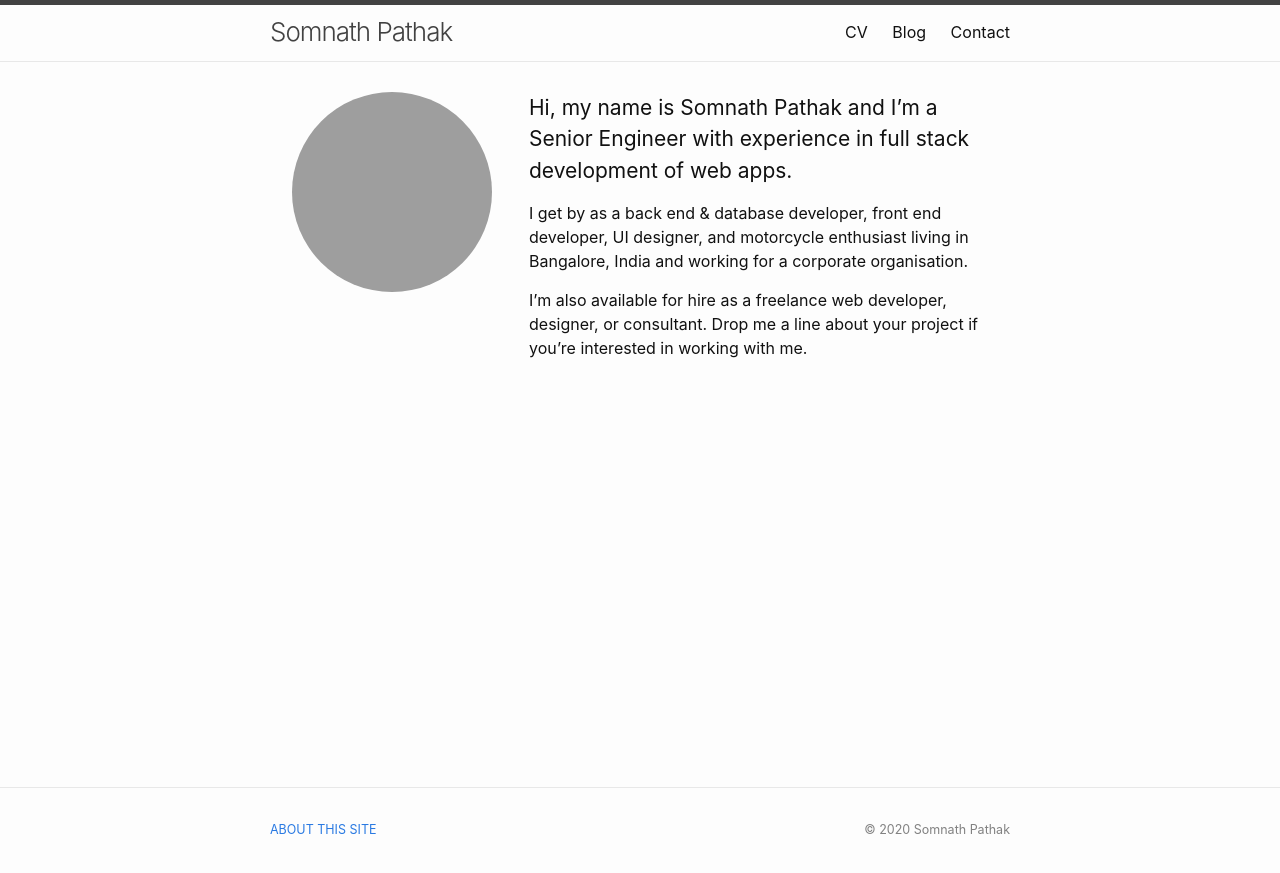
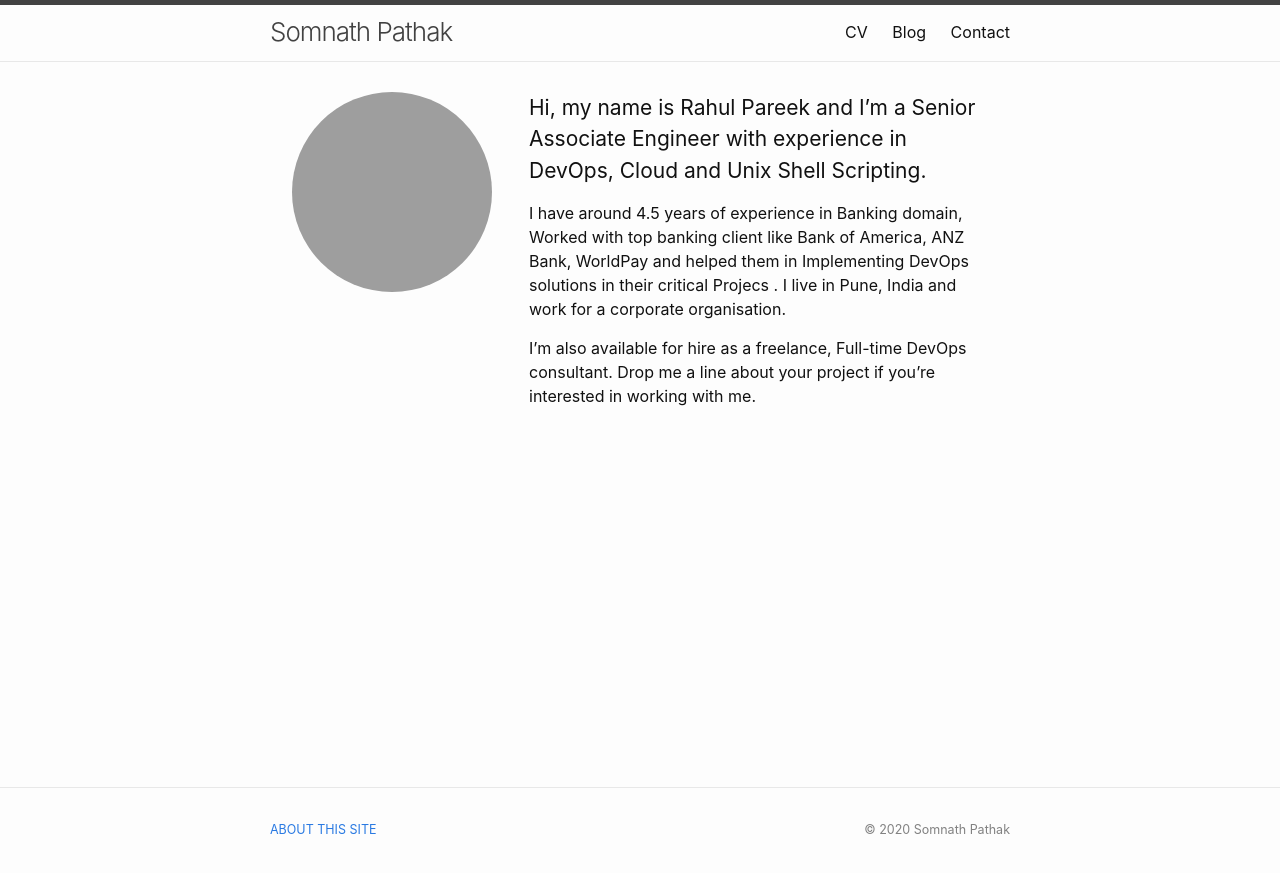
Before and after one commit to rahulpareek4280/website, a Jekyll site: the page built from index.md, in a window 1280 px wide. Shown: the top 873 px of the page. Built offline with Jekyll 4.4.1, drawn with Linux system fonts in a browser that asks for light colours; grey boxes are pictures that could not be loaded.

Commit message:
Update index.md

```diff
--- a/index.md
+++ b/index.md
@@ -15,7 +15,7 @@ exclude: true
 [//]: <> Images can be specified with the below syntax in Kramdown.
 [//]: <> Read this for a quick reference: https://kramdown.gettalong.org/syntax.html#images
 
-![Somnath Pathak](assets/img/somnathpathak.png){: .avatar}
+![Somnath Pathak](assets/img/Rahul_Photograph.png){: .avatar}
 
 </div>
 
@@ -25,11 +25,11 @@ exclude: true
 [//]: <> Read this for a quick reference: https://kramdown.gettalong.org/syntax.html#block-ials
 
 {: .home-page-summary}
-Hi, my name is Somnath Pathak and I'm a Senior Engineer with experience in full stack development of web apps.
+Hi, my name is Rahul Pareek and I'm a Senior Associate Engineer with experience in DevOps, Cloud and Unix Shell Scripting.
 
-I get by as a back end & database developer, front end developer, UI designer, and motorcycle enthusiast living in Bangalore, India and working for a corporate organisation.
+I have around 4.5 years of experience in Banking domain, Worked with top banking client like Bank of America, ANZ Bank, WorldPay and helped them in Implementing DevOps solutions in their critical Projecs . I live in Pune, India and work for a corporate organisation.
 
-I'm also available for hire as a freelance web developer, designer, or consultant. Drop me a line about your project if you're interested in working with me.
+I'm also available for hire as a freelance, Full-time DevOps consultant. Drop me a line about your project if you're interested in working with me.
 
 </div>
 
```
